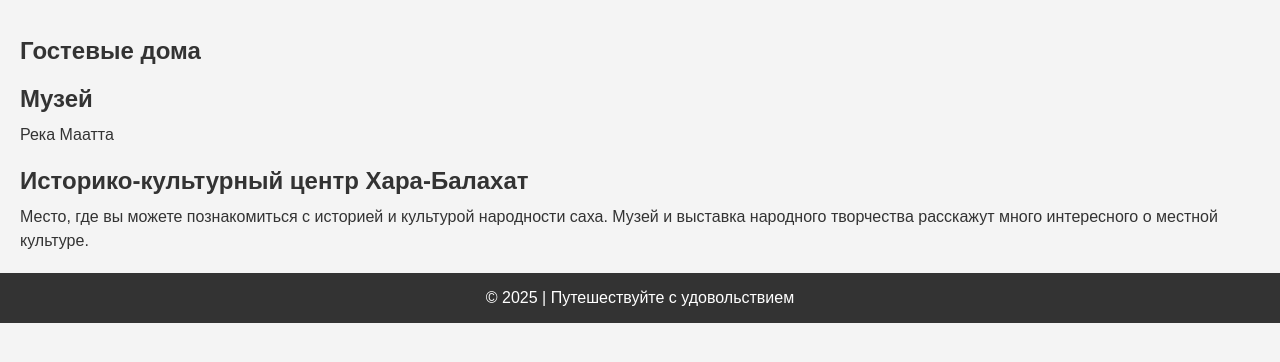
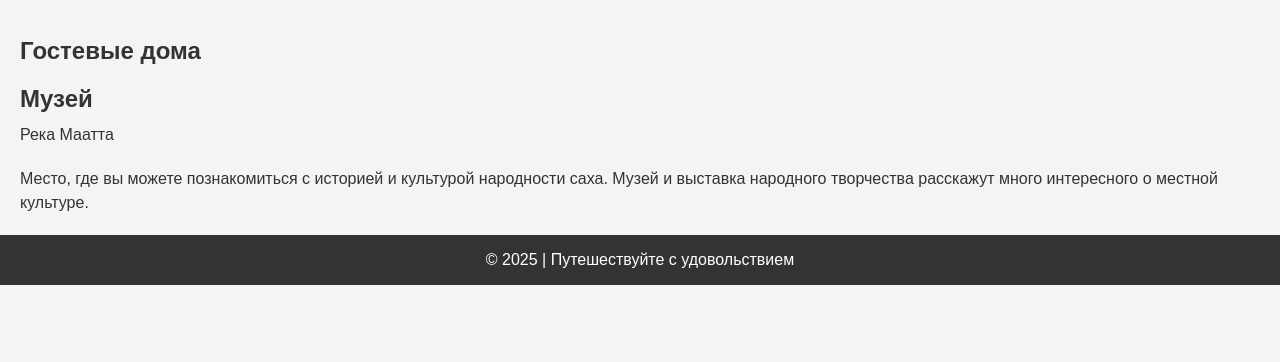
Before and after one commit to volodyamamaev84-ux/turgorn, a plain HTML site: page attractions.html in a window 1280 px wide. Shown: the part 90-452 px from the top of the page. Drawn offline with Linux system fonts and the light colour scheme.

Commit message:
Update attractions.html

```diff
--- a/attractions.html
+++ b/attractions.html
@@ -33,7 +33,7 @@
         </section>
 
         <section id="attraction3">
-            <h2>Историко-культурный центр Хара-Балахат</h2>
+            <h2></h2>
             <p>Место, где вы можете познакомиться с историей и культурой народности саха. Музей и выставка народного творчества расскажут много интересного о местной культуре.</p>
         </section>
     </main>
```
